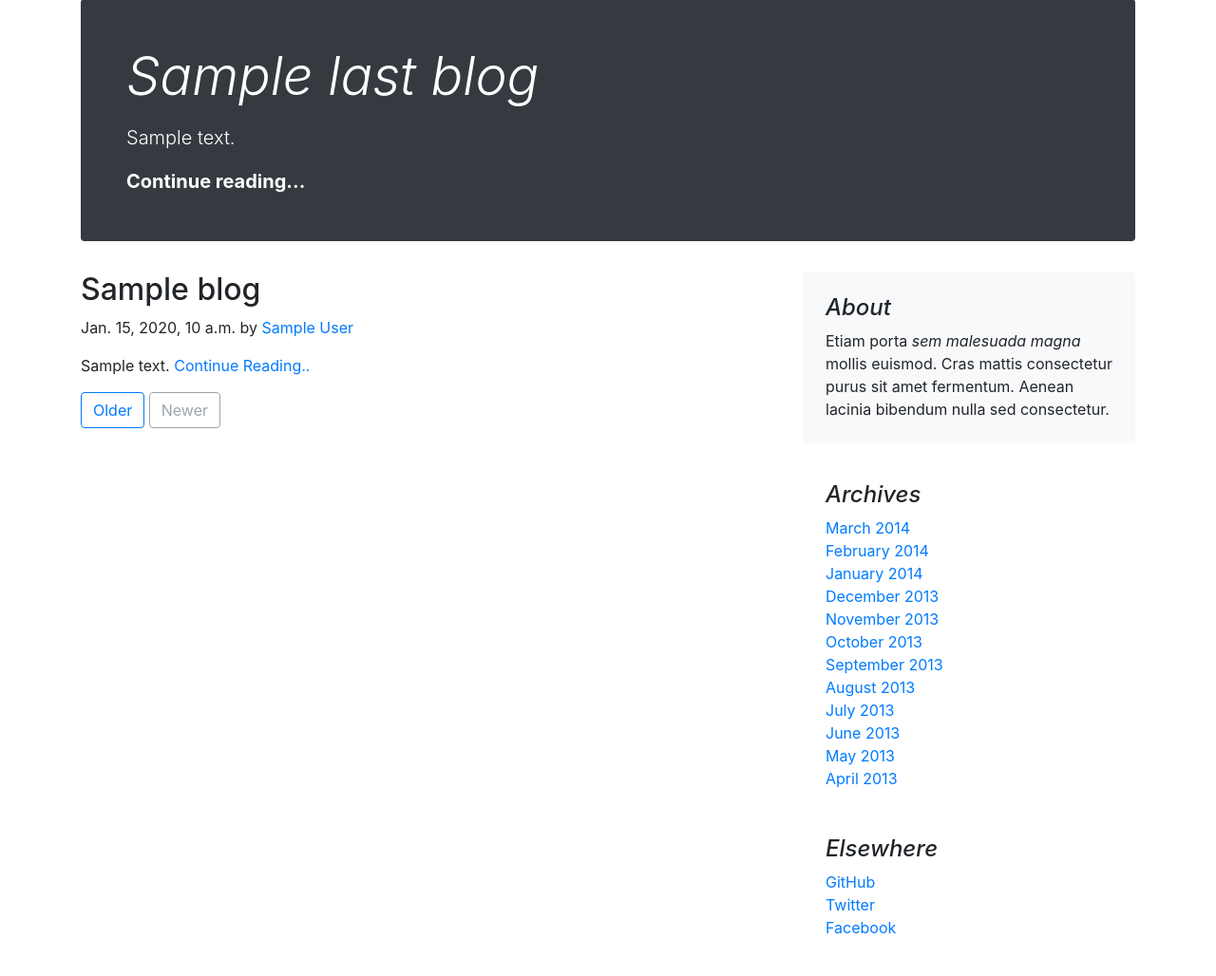
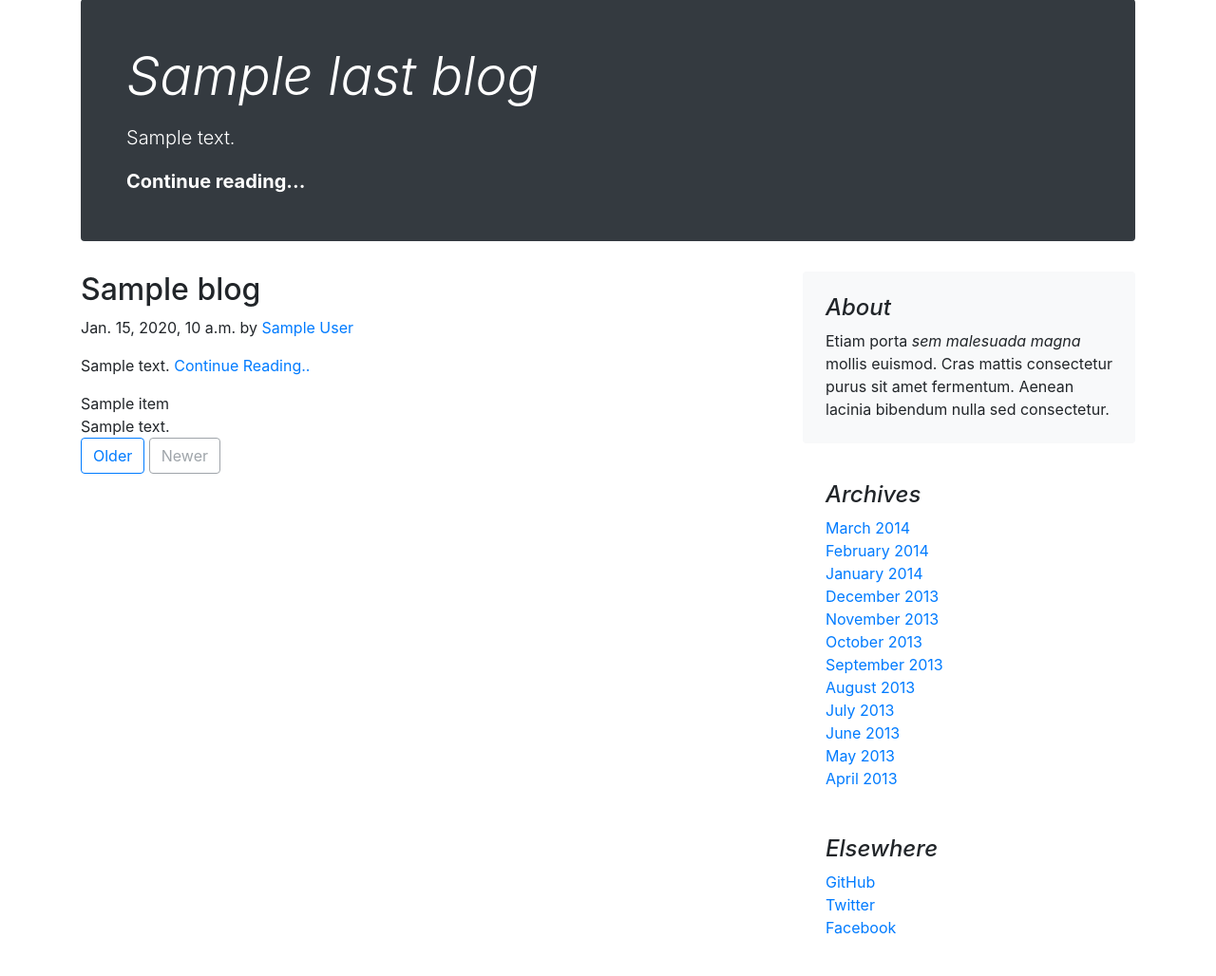
Before and after one commit to AneeshNi47/Portfolio-web, a Django app: template blog/templates/blog/allblogs.html in a window 1280 px wide. Shown: the part 113-1141 px from the top of the page at 95% size. Run offline with Django 3.2, Linux system fonts and the light colour scheme; the template is opened without the code that fills it: most values are stand-ins (such as "Sample title", 1, 10 or a date in 2020); data that the repository does not hold is empty; some libraries are stand-ins or nearby versions.

Commit message:
added test items print

```diff
--- a/blog/templates/blog/allblogs.html
+++ b/blog/templates/blog/allblogs.html
@@ -42,6 +42,12 @@
         <a href="{% url 'detail' blog.id %}">Continue Reading..</a>
         </p>
       </div><!-- /.blog-post -->
+    {% endfor %}
+
+    {% for item in items.all %}
+      {{item.title_test}}
+      <br>
+      {{item.text_about}}
     {% endfor %}
 
       <nav class="blog-pagination">
--- a/blog/views.py
+++ b/blog/views.py
@@ -3,8 +3,9 @@ from .models import Blog
 
 def allblogs(request):
     blogs = Blog.objects
+    items = testTable.objects
     last_blog = Blog.objects.all().last()
-    return render(request, 'blog/allblogs.html',{'blogs':blogs, 'last_blog':last_blog})
+    return render(request, 'blog/allblogs.html',{'blogs':blogs, 'last_blog':last_blog, 'items':items })
 
 def detail(request, blog_id):
     detailblog = get_object_or_404(Blog, pk=blog_id)
```
